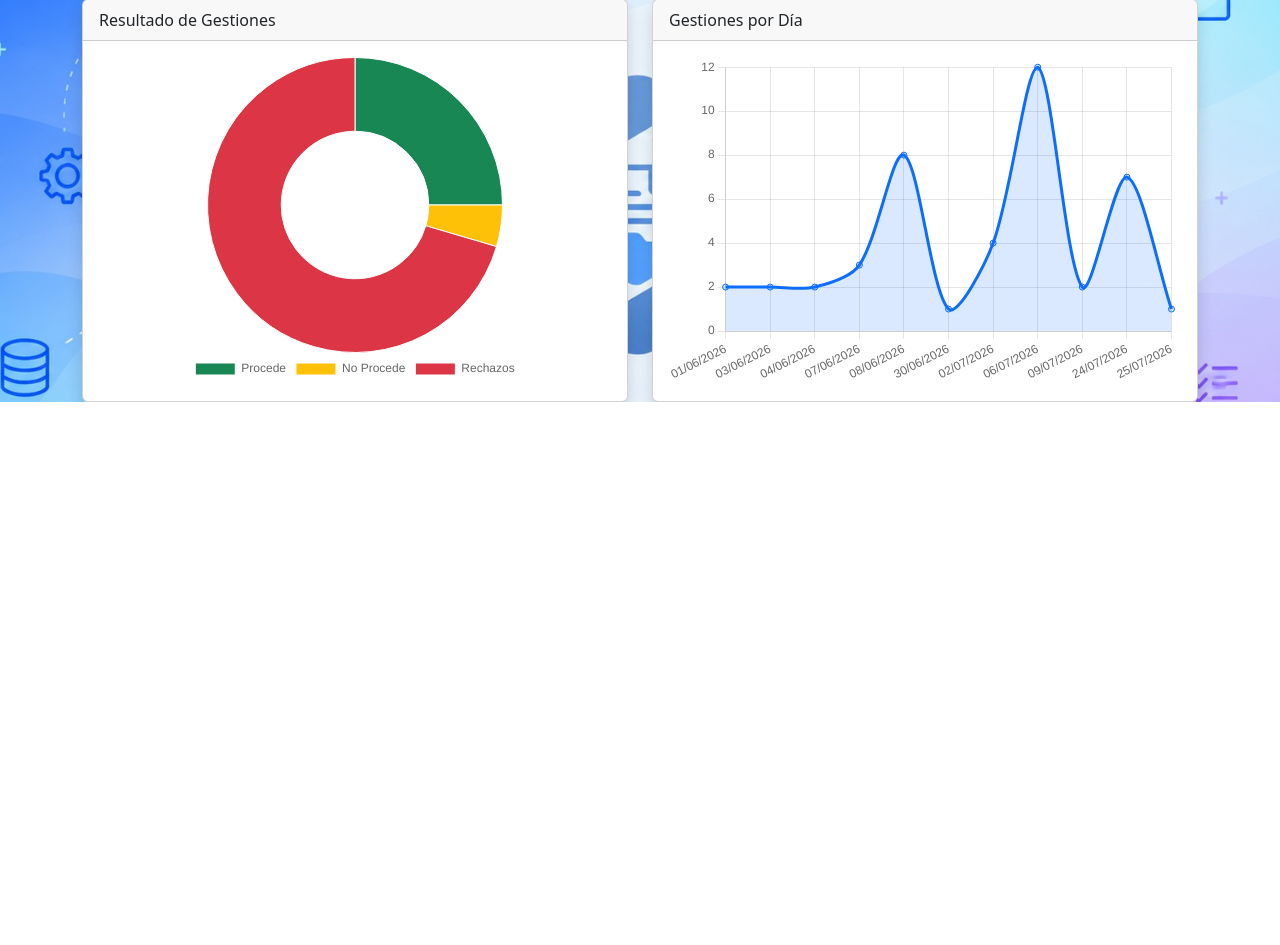
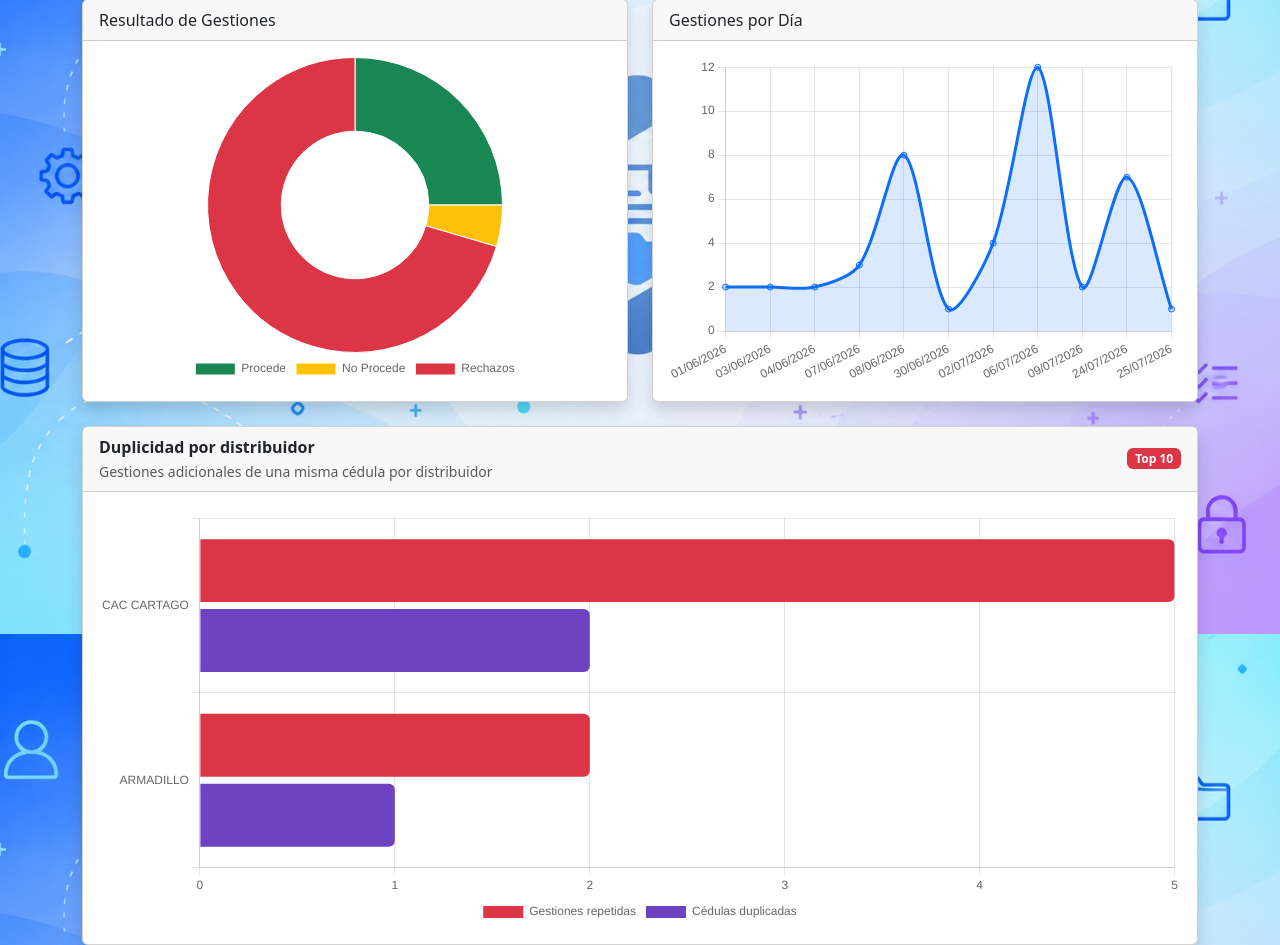
Before and after one commit to Sebasrr2903/BURO_SYSTEM, a Django app: page /reportes/ in a window 1280 px wide. Shown: the part 966-1911 px from the top of the page. Before the commit the page ends 1368 px from the top, so only its background shows below. Run offline with Django 5.2, Linux system fonts and the light colour scheme; a user stored in the database is signed in; data comes from the database, SQL or seed files in the repository; both versions use the stored data as it was after the commit; some libraries are stand-ins or nearby versions.

Commit message:
GRAFICOS

```diff
--- a/plantillas/views.py
+++ b/plantillas/views.py
@@ -679,6 +679,44 @@ def reportes(request):
         for g in gestiones_dia
     ]
 
+    # =====================================================
+    # DUPLICIDAD POR DISTRIBUIDOR
+    # =====================================================
+
+    duplicidad_base = (
+        registros
+        .exclude(distribuidor="")
+        .exclude(distribuidor__isnull=True)
+        .exclude(cedula="")
+        .exclude(cedula__isnull=True)
+        .values("distribuidor", "cedula")
+        .annotate(total=Count("id"))
+        .filter(total__gt=1)
+    )
+    resumen_duplicidad = {}
+    for item in duplicidad_base:
+        resumen = resumen_duplicidad.setdefault(
+            item["distribuidor"],
+            {
+                "distribuidor": item["distribuidor"],
+                "cedulas_duplicadas": 0,
+                "gestiones_repetidas": 0,
+                "gestiones_involucradas": 0,
+            },
+        )
+        resumen["cedulas_duplicadas"] += 1
+        resumen["gestiones_repetidas"] += item["total"] - 1
+        resumen["gestiones_involucradas"] += item["total"]
+
+    datos_duplicidad_distribuidor = sorted(
+        resumen_duplicidad.values(),
+        key=lambda item: (
+            -item["gestiones_repetidas"],
+            -item["cedulas_duplicadas"],
+            item["distribuidor"],
+        ),
+    )[:10]
+
 
     # =====================================================
     # USUARIOS CON MÁS GESTIONES
@@ -1054,6 +1092,7 @@ def reportes(request):
             "rechazados": rechazados,
 
             "gestiones_dia": datos_dia,
+            "duplicidad_distribuidor": datos_duplicidad_distribuidor,
             "ultimas_gestiones": ultimas_gestiones,
 
             "total_gestiones": total_gestiones,
--- a/templates/reportes.html
+++ b/templates/reportes.html
@@ -739,6 +739,37 @@
 
                     </div>
 
+                </div>
+
+                <div class="row mt-4">
+                    <div class="col-12">
+                        <div class="card shadow">
+                            <div class="card-header d-flex flex-wrap justify-content-between align-items-center gap-2">
+                                <div>
+                                    <div class="fw-semibold">Duplicidad por distribuidor</div>
+                                    <small class="text-muted">
+                                        Gestiones adicionales de una misma cédula por distribuidor
+                                    </small>
+                                </div>
+                                <span class="badge bg-danger">Top 10</span>
+                            </div>
+                            <div class="card-body">
+                                {% if duplicidad_distribuidor %}
+                                    <div class="contenedor-grafico" style="height: 420px;">
+                                        <canvas id="graficoDuplicidadDistribuidor"></canvas>
+                                    </div>
+                                {% else %}
+                                    <div class="text-center py-5">
+                                        <div class="fs-1 mb-2">✅</div>
+                                        <h5>Sin duplicidad por distribuidor</h5>
+                                        <p class="text-muted mb-0">
+                                            No se encontraron cédulas repetidas con los filtros actuales.
+                                        </p>
+                                    </div>
+                                {% endif %}
+                            </div>
+                        </div>
+                    </div>
                 </div>
 
 
@@ -1853,6 +1884,7 @@
 {{ gestiones_dia|json_script:"datosDia" }}
 {{ estados|json_script:"datosEstados" }}
 {{ analisis_usuarios|json_script:"datosAnalistas" }}
+{{ duplicidad_distribuidor|json_script:"datosDuplicidadDistribuidor" }}
 
 <script>
 
@@ -2032,6 +2064,75 @@ if (graficoAnalistas) {
     });
 }
 
+const datosDuplicidadDistribuidor = JSON.parse(
+    document.getElementById("datosDuplicidadDistribuidor").textContent
+);
+const graficoDuplicidadDistribuidor = document.getElementById(
+    "graficoDuplicidadDistribuidor"
+);
+
+if (graficoDuplicidadDistribuidor) {
+    new Chart(graficoDuplicidadDistribuidor, {
+        type: "bar",
+        data: {
+            labels: datosDuplicidadDistribuidor.map(
+                item => item.distribuidor
+            ),
+            datasets: [
+                {
+                    label: "Gestiones repetidas",
+                    data: datosDuplicidadDistribuidor.map(
+                        item => item.gestiones_repetidas
+                    ),
+                    backgroundColor: "#dc3545",
+                    borderRadius: 6
+                },
+                {
+                    label: "Cédulas duplicadas",
+                    data: datosDuplicidadDistribuidor.map(
+                        item => item.cedulas_duplicadas
+                    ),
+                    backgroundColor: "#6f42c1",
+                    borderRadius: 6
+                }
+            ]
+        },
+        options: {
+            indexAxis: "y",
+            responsive: true,
+            maintainAspectRatio: false,
+            interaction: {
+                mode: "index",
+                intersect: false
+            },
+            plugins: {
+                legend: {
+                    position: "bottom"
+                },
+                tooltip: {
+                    callbacks: {
+                        afterBody: (elementos) => {
+                            if (!elementos.length) return "";
+                            const item = datosDuplicidadDistribuidor[
+                                elementos[0].dataIndex
+                            ];
+                            return `Gestiones involucradas: ${item.gestiones_involucradas}`;
+                        }
+                    }
+                }
+            },
+            scales: {
+                x: {
+                    beginAtZero: true,
+                    ticks: {
+                        precision: 0
+                    }
+                }
+            }
+        }
+    });
+}
+
 
 
 async function verHistorialDuplicado(cedula) {
```
Also changed, not shown: db.sqlite3.
